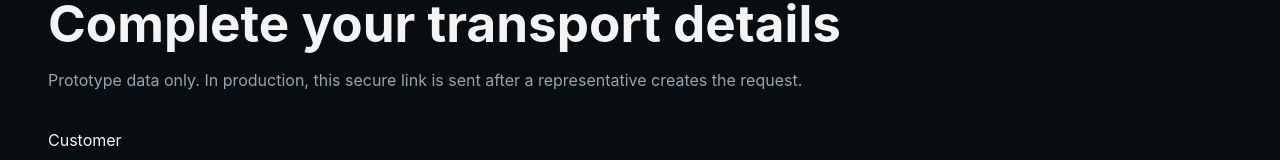
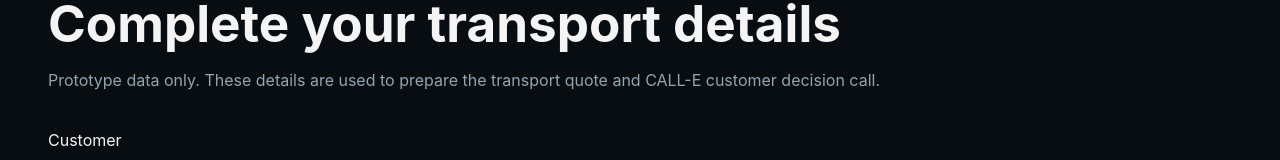
Before and after one commit to grauconejo13/tomorrow-is-calling, a React (Vite) app in the folder client/: page / in a window 1280 px wide. Both pictures are taken after a click on the button "Create transport request". Shown: the part 212-372 px from the top of the page. Built offline with nearby package versions, Linux system fonts and the light colour scheme.

Commit message:
Align transport form with quote call workflow

```diff
--- a/client/src/pages/NewReadinessCheckPage/NewReadinessCheckPage.tsx
+++ b/client/src/pages/NewReadinessCheckPage/NewReadinessCheckPage.tsx
@@ -25,10 +25,10 @@ export function NewReadinessCheckPage({ initial, onReview, onCancel }: { initial
     setError(""); onReview(data);
   }
   const ContactFields = ({ kind }: { kind: "pickup" | "delivery" }) => data[kind].presence === "alternate" ? <div className="form-grid alternate-fields"><label>Authorized {kind} contact name<input value={data[kind].alternateContact?.fullName ?? ""} onChange={(e) => alternate(kind, "fullName", e.target.value)} required /></label><label>Mobile phone<input type="tel" value={data[kind].alternateContact?.phone ?? ""} onChange={(e) => alternate(kind, "phone", e.target.value)} required /></label><label>Relationship / role (optional)<input value={data[kind].alternateContact?.relationship ?? ""} onChange={(e) => alternate(kind, "relationship", e.target.value)} /></label><label className="consent"><input type="checkbox" checked={data[kind].alternateContact?.authorized ?? false} onChange={(e) => alternate(kind, "authorized", e.target.checked)} /> I confirm this person is authorized to {kind === "pickup" ? "release" : "receive"} the vehicle.</label>{!data[kind].alternateContact?.authorized && <p className="alternate-warning">Alternate contact provided — authorization pending. This person will not be treated as authorized.</p>}</div> : null;
-  return <main className="page form-page"><p className="eyebrow">Customer transport form</p><h1>Complete your transport details</h1><p className="page-intro">Prototype data only. In production, this secure link is sent after a representative creates the request.</p>{error && <div className="form-error" role="alert">{error}</div>}<form onSubmit={submit} noValidate>
+  return <main className="page form-page"><p className="eyebrow">Customer transport form</p><h1>Complete your transport details</h1><p className="page-intro">Prototype data only. These details are used to prepare the transport quote and CALL-E customer decision call.</p>{error && <div className="form-error" role="alert">{error}</div>}<form onSubmit={submit} noValidate>
     <section><p className="section-label">Customer</p><div className="form-grid"><label>Full name<input value={data.customer.fullName} onChange={(e) => customer("fullName", e.target.value)} required /></label><label>Phone<input type="tel" value={data.customer.phone} onChange={(e) => customer("phone", e.target.value)} required /></label><label>Email<input type="email" value={data.customer.email} onChange={(e) => customer("email", e.target.value)} required /></label></div></section>
     <section><p className="section-label">Vehicle</p><div className="form-grid"><label>Year<input inputMode="numeric" value={data.vehicle.year} onChange={(e) => vehicle("year", e.target.value)} required /></label><label>Make<input value={data.vehicle.make} onChange={(e) => vehicle("make", e.target.value)} required /></label><label>Model<input value={data.vehicle.model} onChange={(e) => vehicle("model", e.target.value)} required /></label></div></section>
     {(["pickup", "delivery"] as const).map((kind) => <section key={kind}><p className="section-label">{kind}</p><div className="form-grid"><label>{kind} address<input value={data[kind].address} onChange={(e) => place(kind, "address", e.target.value)} required /></label><label>Preferred {kind} window<input value={data[kind].preferredWindow} onChange={(e) => place(kind, "preferredWindow", e.target.value)} required /></label></div><fieldset><legend>Who will be present?</legend><label><input type="radio" checked={data[kind].presence === "customer"} onChange={() => place(kind, "presence", "customer")} /> I will be present</label><label><input type="radio" checked={data[kind].presence === "alternate"} onChange={() => place(kind, "presence", "alternate")} /> Someone else will be present</label></fieldset>{kind === "delivery" && data.pickup.alternateContact && <label className="consent"><input type="checkbox" checked={data.delivery.usePickupAlternate} onChange={(e) => place("delivery", "usePickupAlternate", e.target.checked)} /> Use the pickup alternate contact for delivery</label>}<ContactFields kind={kind} /></section>)}
-    <section><p className="section-label">Service authorization</p><label>Special instructions<textarea rows={4} value={data.specialInstructions} onChange={(e) => update("specialInstructions", e.target.value)} /></label><div className="prototype-notice">Secure payment and service authorization would be completed through a secure external channel in production. Do not enter a credit-card number here.</div></section>
-    <label className="consent"><input ref={consentRef} type="checkbox" checked={data.consentToContact} onChange={(e) => update("consentToContact", e.target.checked)} /> I consent to service-related calls and texts about this transport request.</label><div className="form-actions"><button className="button button--primary" type="submit">Review follow-up call</button><button className="button button--quiet" type="button" onClick={onCancel}>Cancel</button></div></form></main>;
+    <section><p className="section-label">Service authorization</p><label>Special instructions<textarea rows={4} value={data.specialInstructions} onChange={(e) => update("specialInstructions", e.target.value)} /></label><div className="prototype-notice">Payment happens only after the customer accepts the quote. A secure checkout link is then sent by email or text. Do not enter card or bank information in this transport form.</div></section>
+    <label className="consent"><input ref={consentRef} type="checkbox" checked={data.consentToContact} onChange={(e) => update("consentToContact", e.target.checked)} /> I consent to service-related calls and texts about this transport request.</label><div className="form-actions"><button className="button button--primary" type="submit">Review quote call</button><button className="button button--quiet" type="button" onClick={onCancel}>Cancel</button></div></form></main>;
 }
```
